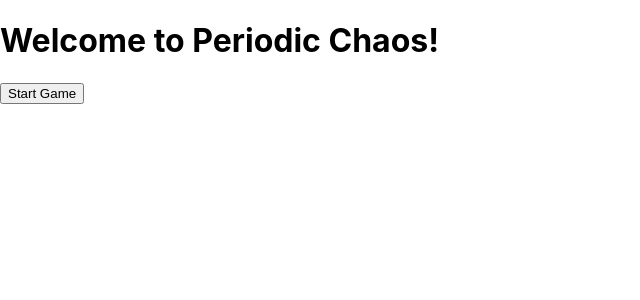
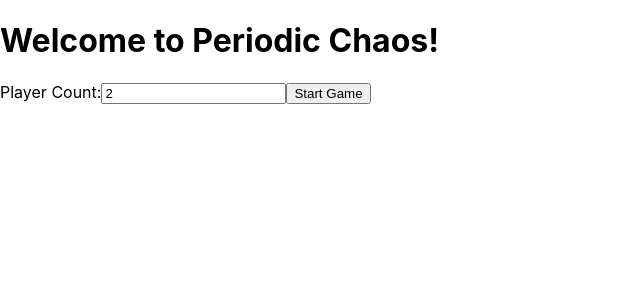
Before and after one commit to Subjective/periodic-chaos, a React (Create React App) app: page / in a window 1280 px wide. Shown: the top 300 px of the page, without its empty margins (0-640 px from the left). Built offline with nearby package versions, Linux system fonts and the light colour scheme.

Commit message:
feat: allow for more than 2 players

```diff
--- a/src/App.js
+++ b/src/App.js
@@ -3,10 +3,32 @@
 
 // Define the Start Screen Component
 const StartScreen = ({ startGame }) => {
+  const [playerCount, setPlayerCount] = useState(2);
+
+  const handleInputChange = (event) => {
+    const { value } = event.target;
+    setPlayerCount(Number(value));
+  };
+
+  const handleSubmit = (event) => {
+    event.preventDefault();
+    startGame(playerCount);
+  };
+
   return (
     <div>
       <h1>Welcome to Periodic Chaos!</h1>
-      <button onClick={startGame}>Start Game</button>
+      <form onSubmit={handleSubmit}>
+        <label>
+          Player Count:
+          <input
+            type="number"
+            value={playerCount}
+            onChange={handleInputChange}
+          />
+        </label>
+        <button type="submit">Start Game</button>
+      </form>
     </div>
   );
 };
@@ -61,10 +83,7 @@
 // Define the Game component
 const Game = () => {
   const [isGameStarted, setIsGameStarted] = useState(false);
-  const [players, setPlayers] = useState([
-    { name: "Player 1", hand: [], monopolies: [], isWinner: false },
-    { name: "Player 2", hand: [], monopolies: [], isWinner: false },
-  ]);
+  const [players, setPlayers] = useState([]);
   const [stack, setStack] = useState([]);
   const [currentPlayerIndex, setCurrentPlayerIndex] = useState(0);
   const [mode, setMode] = useState("atomicNumber");
@@ -85,7 +104,7 @@
   };
 
   // Function to start the game
-  const startGame = () => {
+  const startGame = (playerCount) => {
     // Initialize the players' hands and deck of cards
     // (You'll need to implement this part based on your desired deck composition and distribution logic)
 
@@ -100,19 +119,18 @@
       }
     }
 
-    const player1Hand = [];
-    const player2Hand = [];
+    const playerHands = [];
+    for (let player = 0; player < playerCount; player++) {
+      const hand = [];
+      playerHands.push(hand);
+    }
 
     // shuffle and distribute cards
     const shuffledCards = [...startingDeck].sort(() => Math.random() - 0.5);
 
     for (let i = 0; i < shuffledCards.length; i++) {
       const card = shuffledCards[i];
-      if (i % 2 === 0) {
-        player1Hand.push(card);
-      } else {
-        player2Hand.push(card);
-      }
+      playerHands[i % playerCount].push(card);
     }
     const findElementsAppearingThrice = (hand) => {
       const counts = {};
@@ -130,20 +148,14 @@
       return appearingThrice;
     };
 
-    setPlayers([
-      {
-        name: "Player 1",
-        hand: player1Hand,
-        monopolies: findElementsAppearingThrice(player1Hand),
+    setPlayers(
+      playerHands.map((playerHand, index) => ({
+        name: `Player ${index + 1}`,
+        hand: playerHand,
+        monopolies: findElementsAppearingThrice(playerHand),
         isWinner: false,
-      },
-      {
-        name: "Player 2",
-        hand: player2Hand,
-        monopolies: findElementsAppearingThrice(player2Hand),
-        isWinner: false,
-      },
-    ]);
+      }))
+    );
 
     setCurrentPlayerIndex(0);
     setStack([]);
@@ -194,8 +206,6 @@
       <h3>Stack</h3>
       <Stack cards={stack} />
       <hr />
-
-      <button onClick={startGame}>Restart Game</button>
     </div>
   );
 };
```
